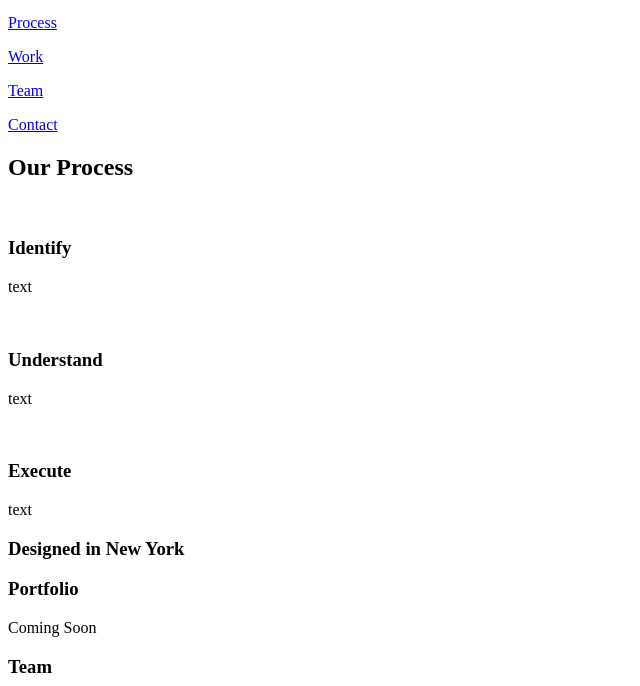
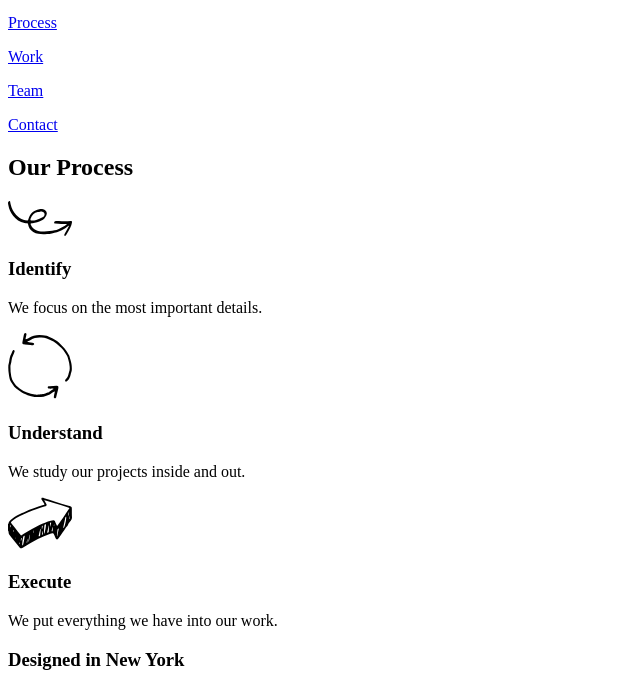
Before and after one commit to devynlyn/broadway, a plain HTML site: page index.html in a window 1280 px wide. Shown: the part 100-786 px from the top of the page, without its empty margins (0-640 px from the left). Drawn offline with Linux system fonts and the light colour scheme.

Commit message:
finished html

```diff
--- a/index.html
+++ b/index.html
@@ -15,17 +15,17 @@
     </div>
     <div class="process">
       <h2>Our Process</h2>
-        <img src=""/>
+        <img src="./resources/images/identify.svg"/>
         <h3>Identify</h3>
-        <p>text</p>
+        <p>We focus on the most important details.</p>
 
-        <img src=""/>
+        <img src="./resources/images/understand.svg"/>
         <h3>Understand</h3>
-        <p>text</p>
+        <p>We study our projects inside and out.</p>
 
-        <img src=""/>
+        <img src="./resources/images/execute.svg"/>
         <h3>Execute</h3>
-        <p>text</p>
+        <p>We put everything we have into our work.</p>
       </div>
 
       <h3 id="tagline">Designed in New York</h3>
```
